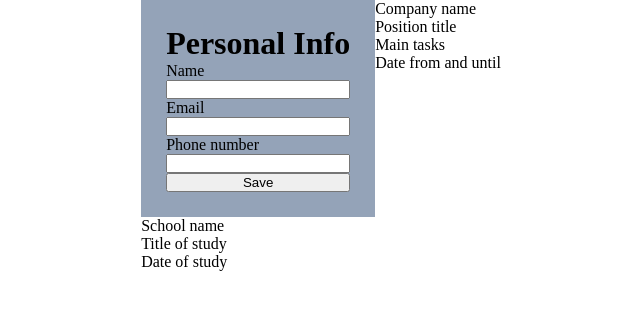
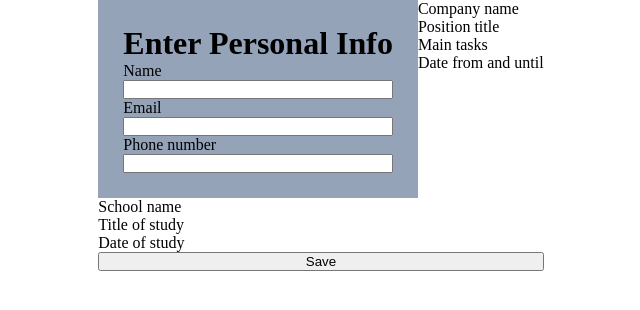
Before and after one commit to unbearabletruth/cv-project, a React (Create React App) app: page / in a window 1280 px wide. Shown: the top 310 px of the page, without its empty margins (319-959 px from the left). Built offline with nearby package versions, Linux system fonts and the light colour scheme.

Commit message:
edit/save for whole CV

```diff
--- a/src/App.js
+++ b/src/App.js
@@ -7,16 +7,40 @@ import './app.css';
 class App extends Component{
   constructor(){
     super()
+
+    this.state = {
+      editable: true
+    }
   }
+
+  makeEditable = (e) => {
+    this.setState({
+        editable: true
+    })
+  }
+
+  onSubmitTask = (e) => {
+    e.preventDefault();
+    this.setState({
+      editable: false
+    });
+  };
 
   render(){
     return (
       <div className="App">
-        <div id="sidebar">
-          <PersonalInfo/>
-          <Education/>
+        <div id="infoWrapper">
+          <div id="sidebar">
+            <PersonalInfo editable={this.state.editable}/>
+            <Education/>
+          </div>
+          <PracticalExperience/>
         </div>
-        <PracticalExperience/>
+          {this.state.editable ?
+            <button type="submit" onClick={this.onSubmitTask}>Save</button>
+          :
+            <button type="button" onClick={this.makeEditable}>Change</button>
+          }
       </div>
     );
   }
--- a/src/app.css
+++ b/src/app.css
@@ -11,5 +11,10 @@ body{
 
 .App{
     display: flex;
+    flex-direction: column;
     height: 100vh;
 }
+
+#infoWrapper{
+    display: flex;
+}
--- a/src/components/personalInfo.js
+++ b/src/components/personalInfo.js
@@ -9,7 +9,6 @@ export default class PersonalInfo extends Component{
             name: "",
             email: "",
             phoneNumber: "",
-            editable: true
         }
     }
 
@@ -19,37 +18,21 @@ export default class PersonalInfo extends Component{
         })
     }
 
-    onSubmitTask = (e) => {
-        e.preventDefault();
-        this.setState({
-          name: this.state.name,
-          email: this.state.email,
-          phoneNumber: this.state.phoneNumber,
-          editable: false
-        });
-      };
-
-    makeEditable = (e) => {
-    this.setState({
-        editable: true
-        })
-    }
-
     render(){
+        let {editable} = this.props;
         return (
             <div id="personalInfoWrapper">
-                    {this.state.editable ?
+                    {editable ?
                         <>
-                        <h1>Personal Info</h1>
-                        <form id="personalInfoForm" onSubmit={this.onSubmitTask}>
+                            <div id="personalInfoForm">
+                            <h1>Enter Personal Info</h1>
                                 <label>Name</label>
                                 <input name = "name" value={this.state.name} onChange={this.handleChange}></input>
                                 <label>Email</label>
                                 <input name = "email" value={this.state.email} onChange={this.handleChange}></input>
                                 <label>Phone number</label>
                                 <input name = "phoneNumber" value={this.state.phoneNumber} onChange={this.handleChange}></input>
-                            <button type="submit">Save</button>
-                        </form>
+                            </div>
                         </>
                         :
                         <div id="personalInfo">
@@ -57,7 +40,6 @@ export default class PersonalInfo extends Component{
                             <p>Full name: {this.state.name}</p>
                             <p>Email: {this.state.email}</p>
                             <p>Phone number: {this.state.phoneNumber}</p>
-                            <button type="submit" onClick={this.makeEditable}>Change</button>
                         </div>
                     }
             </div>
```
Lines whose indentation alone changed are shown as unchanged.
